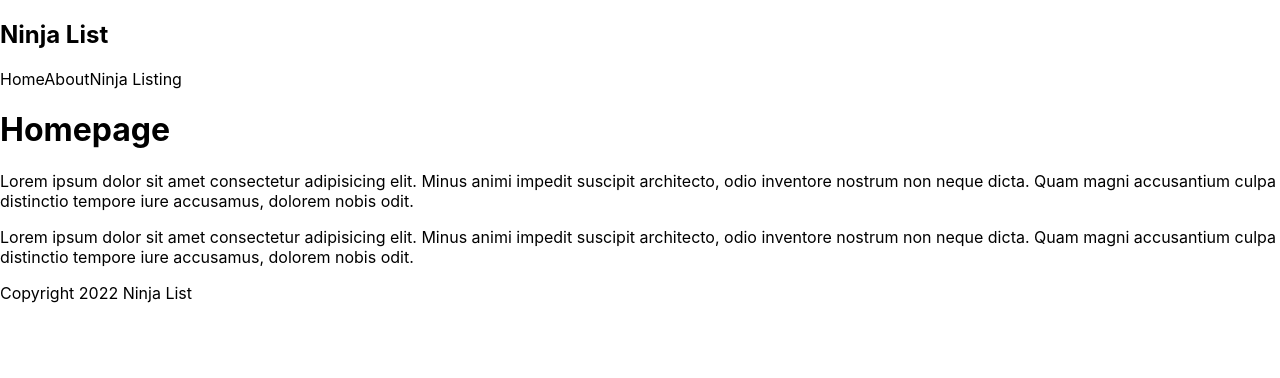
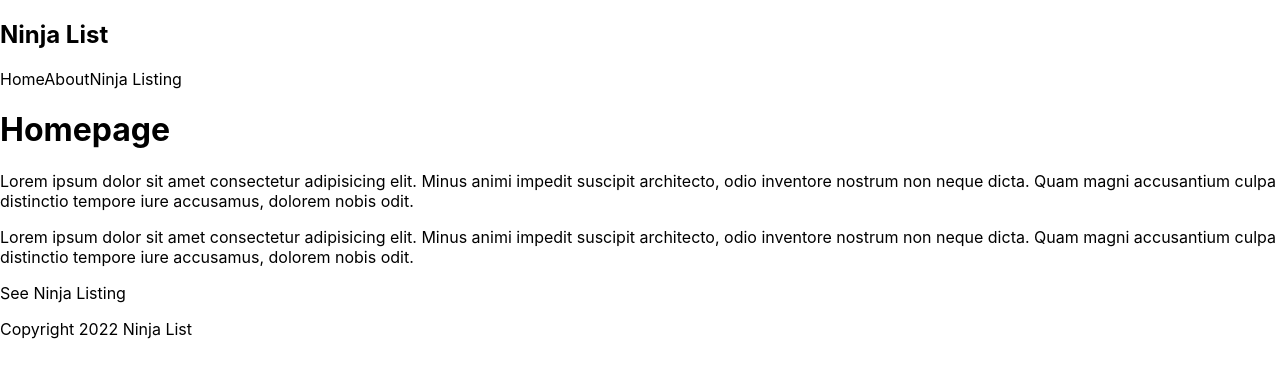
Before and after one commit to ioan-thomas/learn-NextJS, a Next.js app: page / in a window 1280 px wide. Shown: the top 378 px of the page. Built offline with nearby package versions, Linux system fonts and the light colour scheme.

Commit message:
feat: Link to ninja listing page

```diff
--- a/pages/index.js
+++ b/pages/index.js
@@ -1,4 +1,5 @@
 import Head from 'next/head'
+import Link from 'next/link'
 import Footer from '../components/Footer'
 import Navbar from '../components/Navbar'
 import styles from '../styles/Home.module.css'
@@ -10,6 +11,7 @@ export default function Home() {
       <h1>Homepage</h1>
       <p>Lorem ipsum dolor sit amet consectetur adipisicing elit. Minus animi impedit suscipit architecto, odio inventore nostrum non neque dicta. Quam magni accusantium culpa distinctio tempore iure accusamus, dolorem nobis odit.</p>
       <p>Lorem ipsum dolor sit amet consectetur adipisicing elit. Minus animi impedit suscipit architecto, odio inventore nostrum non neque dicta. Quam magni accusantium culpa distinctio tempore iure accusamus, dolorem nobis odit.</p>
+      <Link href="/ninjas"><a>See Ninja Listing</a></Link>
       <Footer/>
     </div>
   )
```
